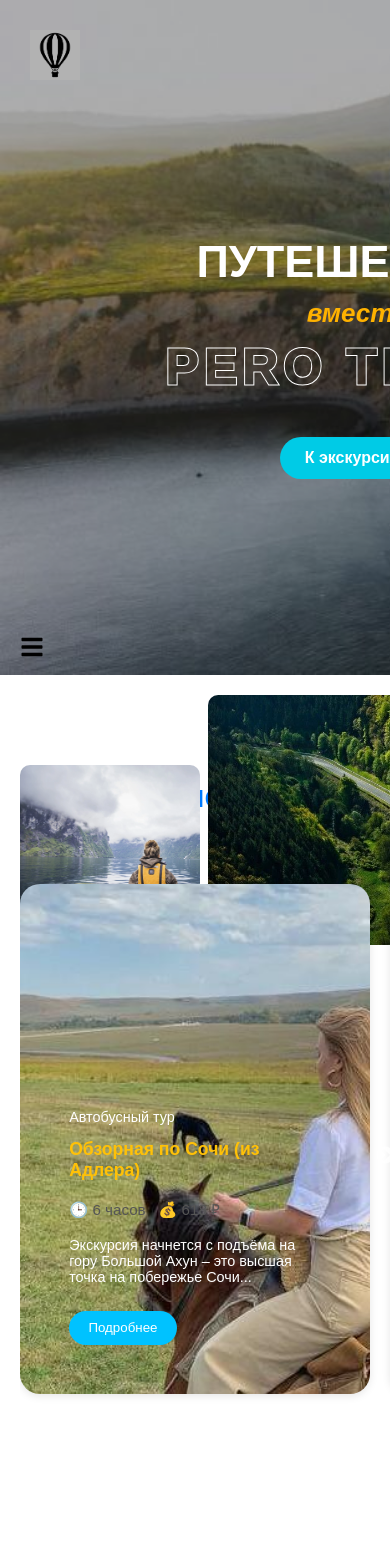
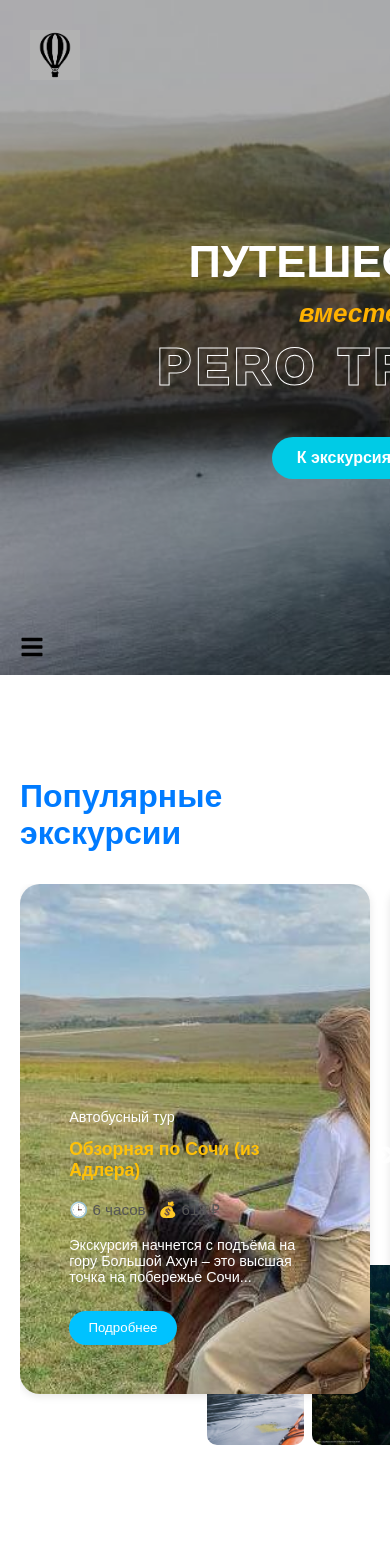
Before and after one commit to Jonibek20100/peroTravel, a React (Vite) app: page / in a window 390 px wide. Shown: the top 1556 px of the page. Built offline with nearby package versions, Linux system fonts and the light colour scheme.

Commit message:
Navbar va kol bo‘limiga media qo‘shildi

```diff
--- a/src/App.scss
+++ b/src/App.scss
@@ -513,7 +513,9 @@ background-color: #1e88e5;
   display: flex;
   align-items: flex-end;
   justify-content: center;
-  gap: 8px;
+height: 750px;
+width: 45%;
+gap: 8px;
 }
 
 .img1 {
@@ -523,7 +525,10 @@ background-color: #1e88e5;
   width: 250px;
   height: 250px;
   border-radius: 10px;
-
+  @media (max-width: 768px) {
+    width: 180px;
+    height: 180px;
+  }
 }
 .img2 {
   background-image: url('./rr.webp');
@@ -535,7 +540,10 @@ background-color: #1e88e5;
   border-radius: 10px;
 
 
-
+  @media (max-width: 768px) {
+    width: 180px;
+    height: 180px;
+  }
 }
 .ff{
   padding: 10px;
```
